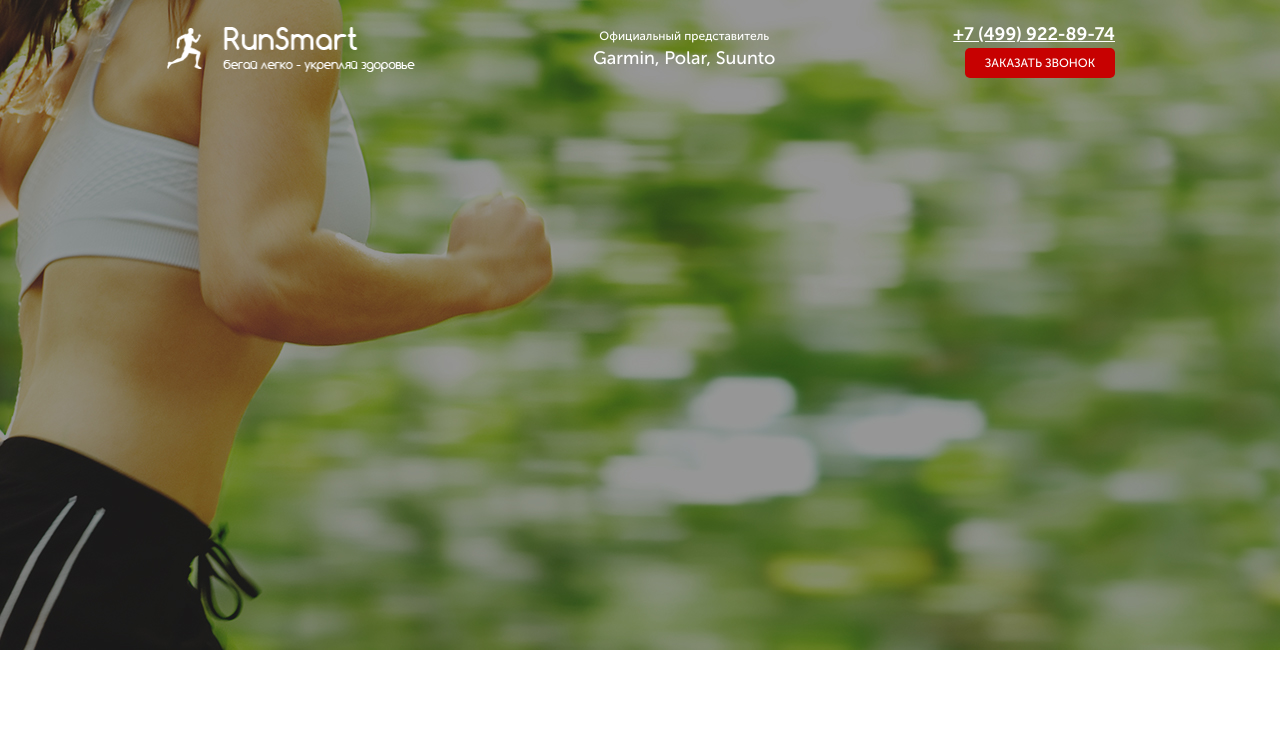
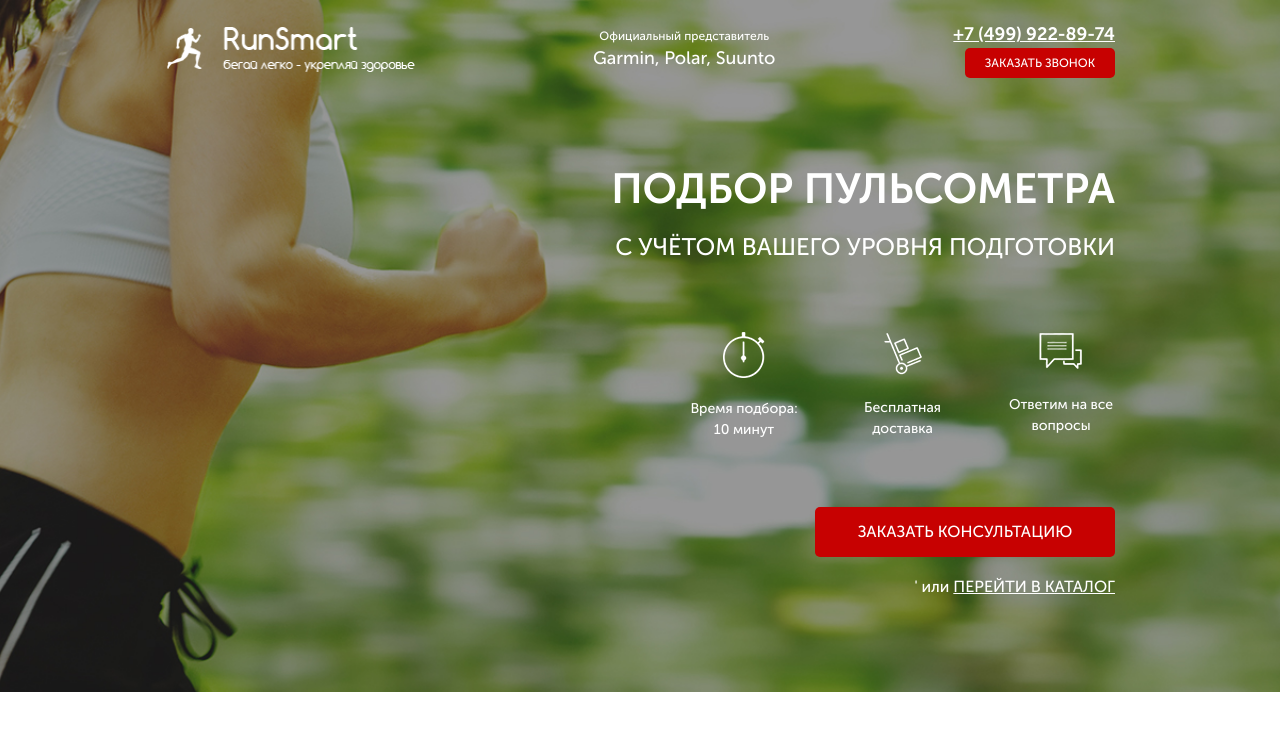
Before and after one commit to programcuser/bigproject3_pulse, a website: page src/index.html in a window 1280 px wide. Drawn offline with Linux system fonts and the light colour scheme.

Commit message:
Add promo

```diff
--- a/src/index.html
+++ b/src/index.html
@@ -25,6 +25,36 @@
                     <button class="button">заказать звонок</button>
                 </div>
             </header>
+
+            <div class="promo__wrapper">
+                <h1 class="promo__header">Подбор пульсометра</h1>
+                <h2 class="promo__subheader">с учётом Вашего уровня подготовки</h2>
+
+                <div class="promo__icons">
+                    <div class="promo__icon">
+                        <img src="icons/time_icon.png" alt="">
+                        Время подбора:
+                        10 минут
+                    </div>
+                    <div class="promo__icon">
+                        <img src="icons/delivery_icon.png" alt="">
+                        Бесплатная
+                        доставка
+                    </div>
+                    <div class="promo__icon">
+                        <img src="icons/messages_icon.png" alt="">
+                        Ответим
+                        на все вопросы
+                    </div>
+                </div>
+
+                <button class="button button_main">заказать консультацию</button>
+                <div class="promo__link">'
+                    или
+                    <a href="#">ПЕРЕЙТИ В КАТАЛОГ</a>
+                </div>
+            </div>
+
         </div>
     </div>
 </body>
--- a/src/sass/blocks/_buttons.scss
+++ b/src/sass/blocks/_buttons.scss
@@ -7,6 +7,12 @@
 
     color: #ffffff;
     font-size: 12px;
-    font-weight: 400;
+    font-weight: 500;
     text-transform: uppercase;
+    &_main {
+        margin-top: 67px;
+        width: 300px;
+        height: 50px;
+        font-size: 16px;
+    }
 }
--- a/src/sass/blocks/_promo.scss
+++ b/src/sass/blocks/_promo.scss
@@ -2,4 +2,54 @@
     min-height: 650px;
     padding: 21px 0 93px 0;
     background: url(../../img/first_bg.jpg) center (center/cover) no-repeat;
+    &__wrapper {
+        display: flex;
+        flex-direction: column;
+        align-items: flex-end;
+        margin-top: 90px;
+    }
+    &__header {
+        color: #ffffff;
+        font-size: 42px;
+        font-weight: 700;
+        text-transform: uppercase;
+        line-height: 42px;
+    }
+    &__subheader {
+        margin-top: 17px;
+        color: #ffffff;
+        font-size: 24px;
+        line-height: 24px;
+        font-weight: 500;
+        text-transform: uppercase;
+    }
+    &__icons {
+        margin-top: 65px;
+        width: 425px;
+        display: flex;
+        justify-content: space-between;
+    }
+    &__icon {
+        width: 108px;
+        text-align: center;
+        color: #ffffff;
+        font-size: 14px;
+        font-weight: 500;
+        img {
+            display: block;
+            margin: 0 auto;
+            margin-bottom: 20px;
+        }
+    }
+    &__link {
+        color: #ffffff;
+        font-size: 16px;
+        font-weight: 500;
+        margin-top: 18px;
+        a {
+            color: #ffffff;
+            text-transform: uppercase;
+            text-decoration: underline;
+        }
+    }
 }
```
Also changed, not shown: src/css/style.min.css.
